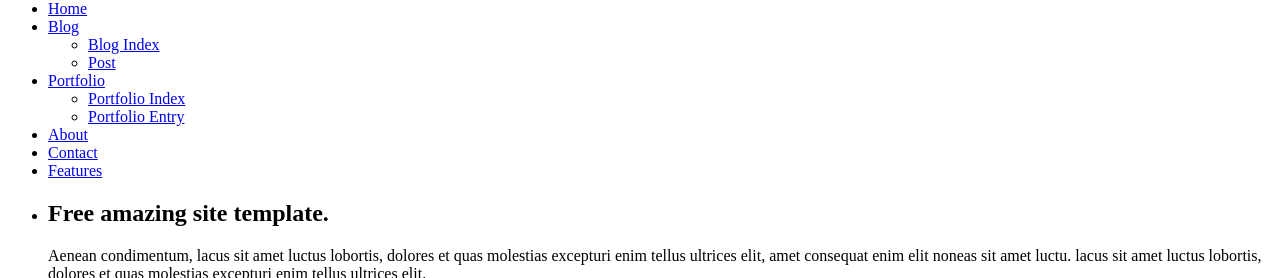
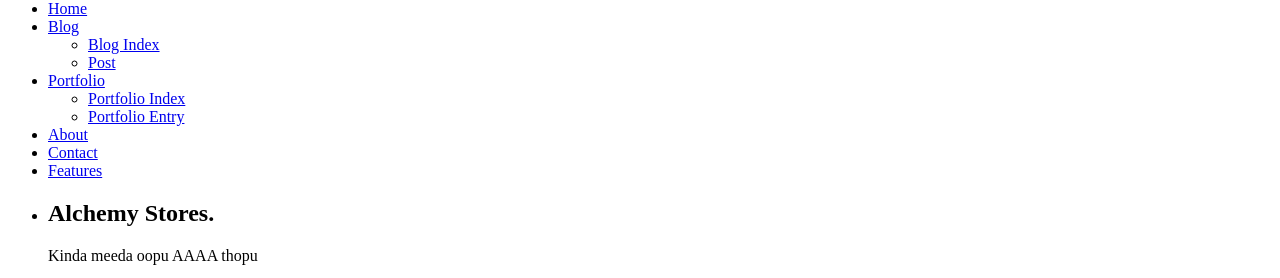
Before and after one commit to aditya6jvas/hackathonapp, a Django app: page /hi/ in a window 1280 px wide. Shown: the part 346-624 px from the top of the page. Run offline with Django 3.2, Linux system fonts and the light colour scheme; some libraries are stand-ins or nearby versions.

Commit message:
correcting stuff

```diff
--- a/happ/webapp/templates/index1.html
+++ b/happ/webapp/templates/index1.html
@@ -95,10 +95,8 @@
 				   <div class="row">
 					   <div class="twelve columns">
 						   <div class="slider-text">
-							   <h1>Free amazing site template<span>.</span></h1>
-							   <p>Aenean condimentum, lacus sit amet luctus lobortis, dolores et quas molestias excepturi
-                        enim tellus ultrices elit, amet consequat enim elit noneas sit amet luctu. lacus sit amet luctus lobortis, dolores et quas molestias excepturi
-                        enim tellus ultrices elit.</p>
+							   <h1>Alchemy Stores<span>.</span></h1>
+							   <p>Kinda meeda oopu AAAA thopu </p>
 						   </div>
                      <div class="slider-image">
                         <img src="images/sliders/home-slider-image-01.png" alt="" />
@@ -112,10 +110,8 @@
 				   <div class="row">
 					   <div class="twelve columns">
 						   <div class="slider-text">
-							   <h1>Responsive + HTML5 + CSS3<span>.</span></h1>
-							   <p>At vero eos et accusamus et iusto odio dignissimos ducimus qui blanditiis praesentium voluptatum
-                        deleniti eos et accusamus. amet consequat enim elit noneas sit amet luctu. lacus sit amet luctus lobortis.
-                        Aenean condimentum, lacus sit amet luctus.</p>
+							   <h1>idhe ra ma slogan<span>.</span></h1>
+							   <p>Chuskundam ra</p>
 						   </div>
                      <div class="slider-image">
                         <img src="images/sliders/home-slider-image-02.png" alt="" />
```
